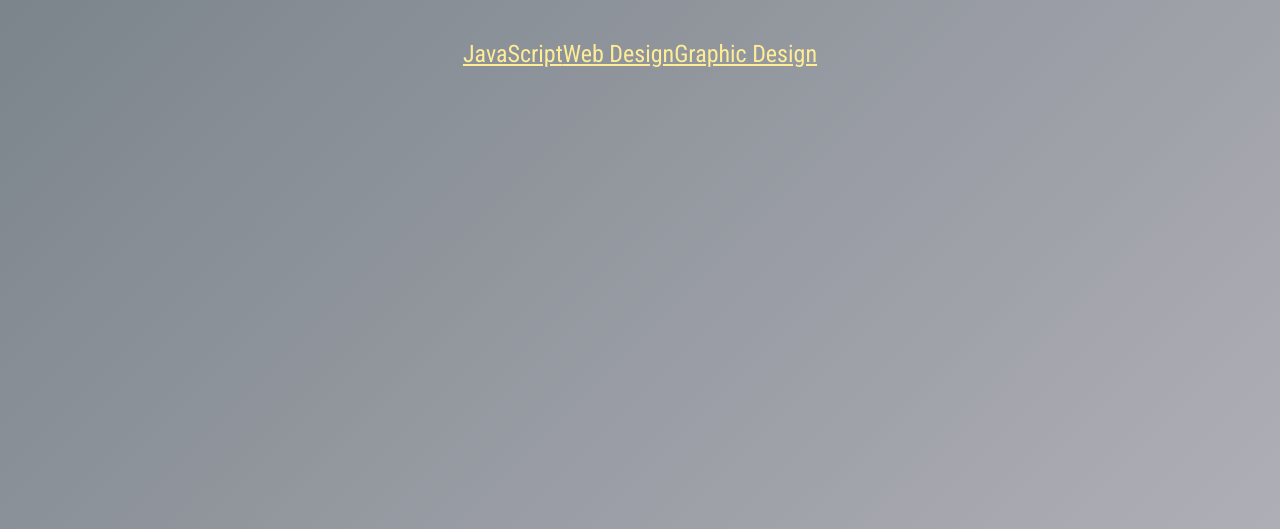
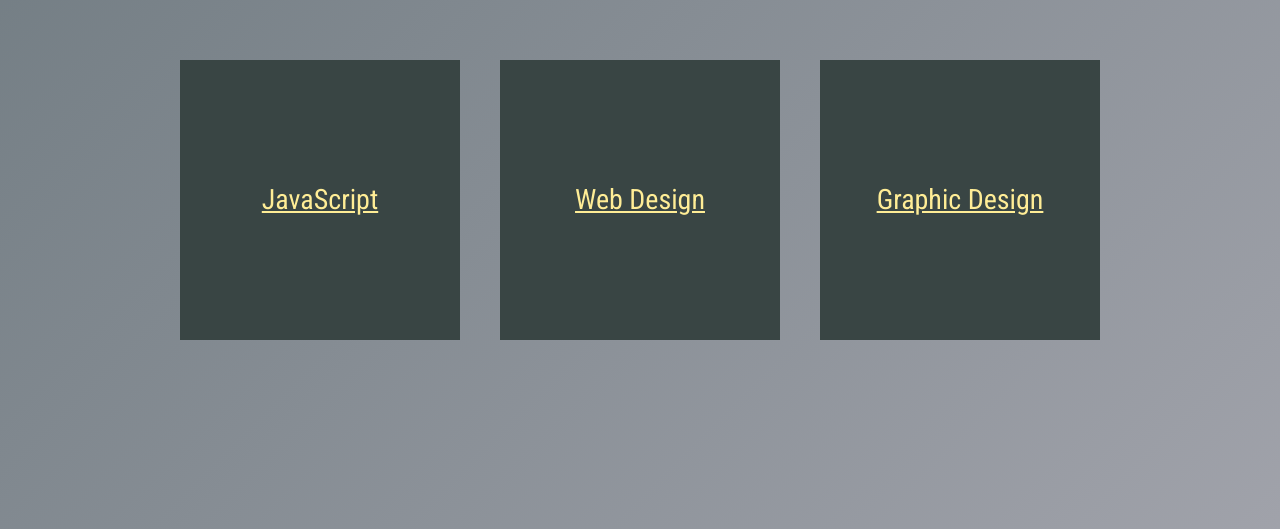
Before and after one commit to snowdaycarol/carolsohan_web_files, a plain HTML site: page index.html in a window 1280 px wide. Shown: the part 271-800 px from the top of the page. Drawn offline with nearby package versions, Linux system fonts and the light colour scheme.

Commit message:
Create the actual tiles.

```diff
--- a/css/mainstyle.css
+++ b/css/mainstyle.css
@@ -131,6 +131,18 @@
 	justify-content: center;
 }
 
+.flex-tile {
+	width: 280px;
+	height: 280px;
+	background: #394544;
+	margin: 20px;
+	display: flex;
+  justify-content: center;
+  align-items: center;
+	font-size: 1.75em;
+	color: #d34c2a;
+}
+
 .item {
 	width: 30%;
 	padding: 10px;
```
